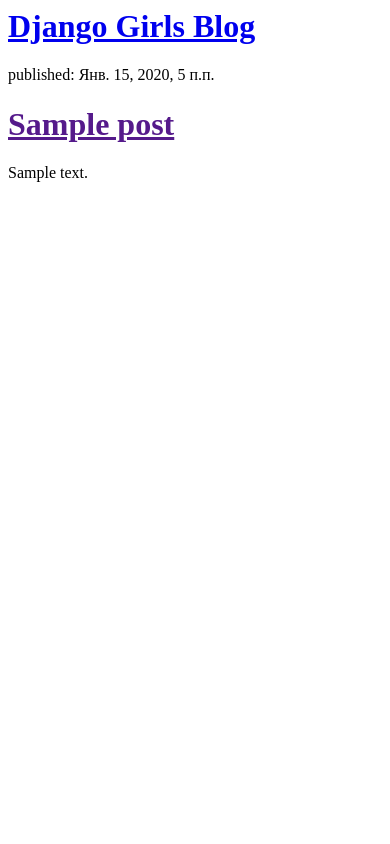
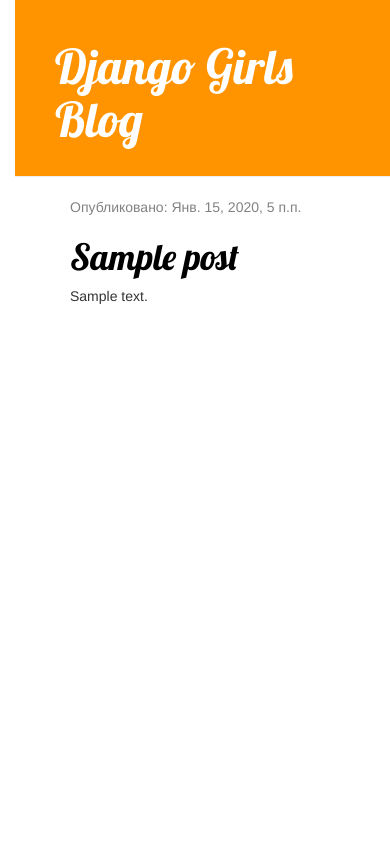
Before and after one commit to dashanutikova/my-first-blog, a Django app: template blog/templates/blog/post_list.html in a window 390 px wide. Run offline with Django 3.2, Linux system fonts and the light colour scheme; the template is opened without the code that fills it: values that come from a table or form of the project are taken from there, others are empty; tables that the repository leaves empty hold one stand-in row (values such as "Sample post"); some libraries are stand-ins or nearby versions.

Commit message:
новые шаблоны

```diff
--- /dev/null
+++ b/blog/static/css/blog.css
@@ -0,0 +1,44 @@
+h1 a {
+	color: #FCA205;
+	font-family: 'Lobster'
+}
+body {
+	padding-left: 15px;
+}
+.page-header {
+background-color: #ff9400;
+margin-top: 0;
+padding: 20px 20px 20px 40px;
+}
+.page-header h1, .page-header h1 a, .page-header h1 a:visited, .page-header h1 a:active {
+color: #ffffff;
+font-size: 36pt;
+text-decoration: none;
+}
+.content {
+margin-left: 40px;
+}
+h1, h2, h3, h4 {
+font-family: 'Lobster', cursive;
+}
+.date {
+color: #828282;
+}
+.save {
+float: right;
+}
+.post-form textarea, .post-form input {
+width: 100%;
+}
+.top-menu, .top-menu:hover, .top-menu:visited {
+color: #ffffff;
+float: right;
+font-size: 26pt;
+margin-right: 20px;
+}
+.post {
+margin-bottom: 70px;
+}
+.post h1 a, .post h1 a:visited {
+color: #000000;
+}
--- /dev/null
+++ b/blog/templates/blog/base.html
@@ -0,0 +1,24 @@
+
+{% load staticfiles %}
+<html>
+	<head>
+		<title>Django Girls blog</title>
+		<link rel="stylesheet" href="//maxcdn.bootstrapcdn.com/bootstrap/3.2.0/css/bootstrap.min.css">
+		<link rel="stylesheet" href="//maxcdn.bootstrapcdn.com/bootstrap/3.2.0/css/bootstrap-theme.min.css">
+		<link href="https://fonts.googleapis.com/css?family=Lobster&subset=latin,cyrillic" rel="stylesheet" type="text/css">
+		<link rel="stylesheet" href="{% static 'css/blog.css' %}">
+	</head>
+	<body>
+		<div class="page-header">
+			<h1><a href="/">Django Girls Blog</a></h1>
+		</div>
+		<div class="content container">
+		<div class="row">
+		<div class="col-md-8">
+	{% block content %}
+	{% endblock %}
+</div>
+</div>
+</div>
+	</body>
+</html>
--- a/blog/templates/blog/post_list.html
+++ b/blog/templates/blog/post_list.html
@@ -1,18 +1,12 @@
-<html>
-	<head>
-		<title>Django Girls blog</title>
-	</head>
-	<body>
-		<div>
-			<h1><a href="/">Django Girls Blog</a></h1>
-		</div>
-	{% for post in posts %}
-		<div>
-			<p>published: {{ post.published_date }}</p>
-			<h1><a href="">{{ post.title }}</a></h1>
-			<p>{{ post.text|linebreaksbr }}</p>
-		</div>
-	{% endfor %}
-
-	</body>
-</html>
+{% extends 'blog/base.html' %}
+{% block content %}
+					{% for post in posts %}
+						<div class="post">
+							<div class="date">
+								<p>Опубликовано: {{ post.published_date }}</p>
+							</div>
+							<h1><a href="{% url 'post_detail' pk=post.pk %}">{{ post.title }}</a></h1>
+								<p>{{ post.text|linebreaksbr }}</p>
+							</div>
+					{% endfor %}
+{% endblock %}
--- a/blog/views.py
+++ b/blog/views.py
@@ -1,8 +1,12 @@
 from django.shortcuts import render
 from django.utils import timezone
 from blog.models import Post
+from django.shortcuts import render, get_object_or_404
 
 def post_list(request):
 	posts = Post.objects.filter(published_date__lte=timezone.now()).order_by('published_date')
 	return render(request, 'blog/post_list.html', {'posts': posts})
 # Create your views here.
+def post_detail(request, pk):
+	post = get_object_or_404(Post, pk=pk)
+	return render(request, 'blog/post_detail.html', {'post': post})
--- a/mysite/urls.py
+++ b/mysite/urls.py
@@ -19,5 +19,6 @@
 
 urlpatterns = [
 	url(r'^$', views.post_list, name='post_list'),
-	url(r'^admin/', admin.site.urls)
+	url(r'^admin/', admin.site.urls),
+	url(r'^post/(?P<pk>\d+)/$', views.post_detail, name='post_detail'),
 ]
```
Also changed, not shown: blog/templates/blog/post_detail.html (added, +12 -0 lines).
